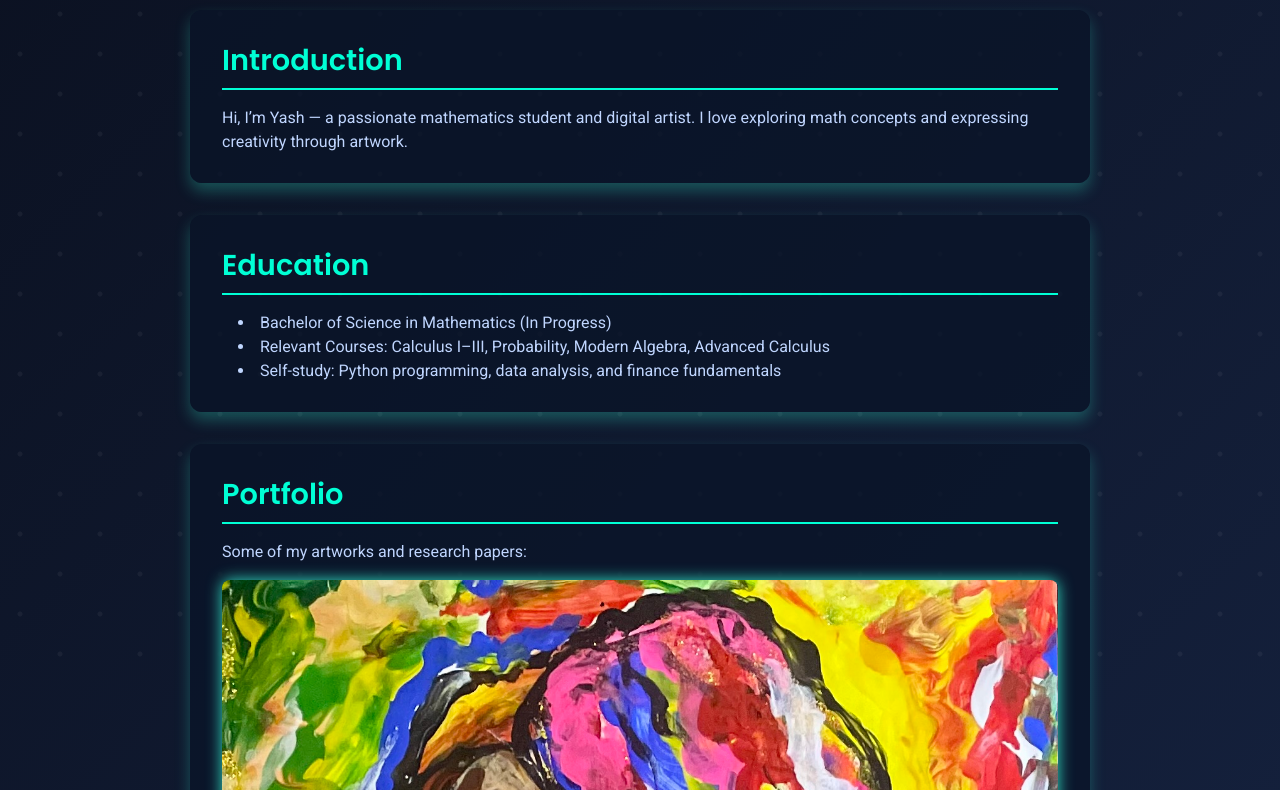
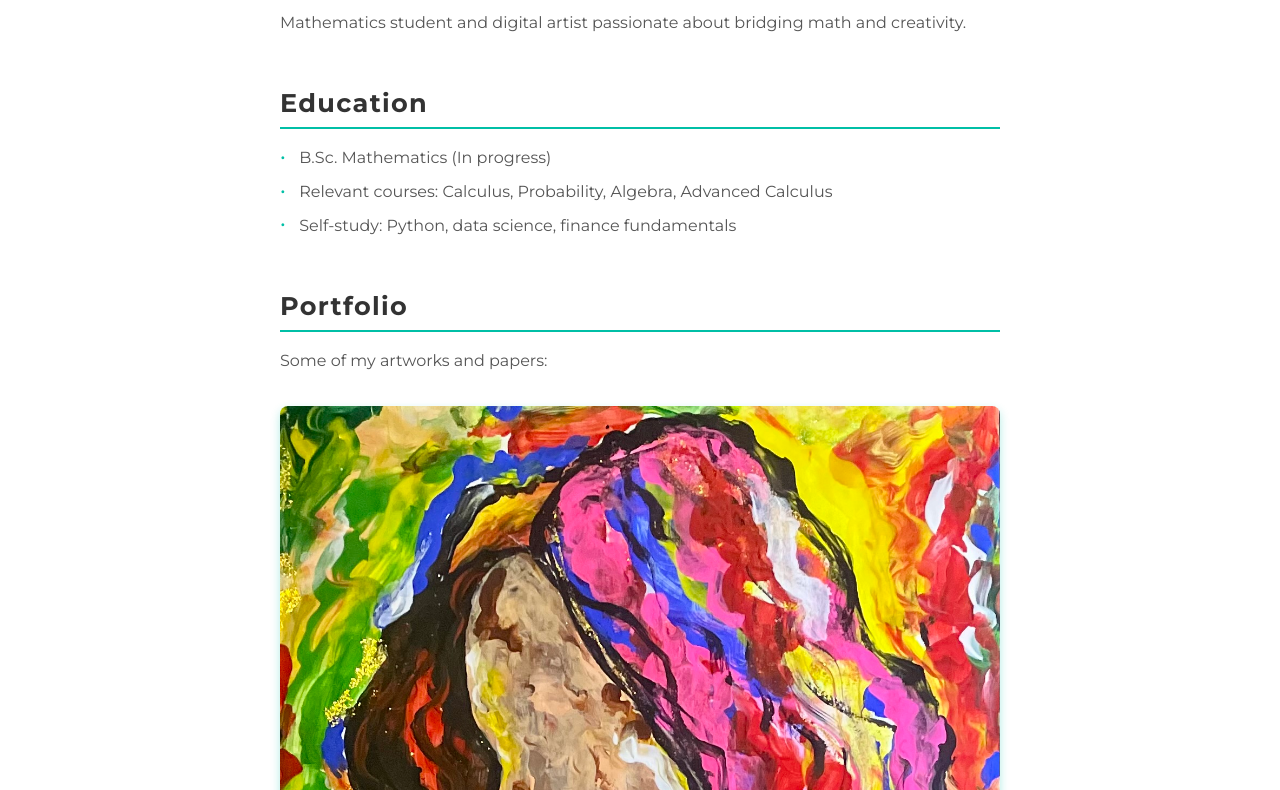
Before and after one commit to yash321jaiswal/yash321jaiswal.github.io, a plain HTML site: page index.html in a window 1280 px wide. Shown: the part 126-916 px from the top of the page. Drawn offline with Linux system fonts and the light colour scheme.

Commit message:
Update index.html

```diff
--- a/index.html
+++ b/index.html
@@ -3,153 +3,121 @@
 <head>
   <meta charset="UTF-8" />
   <meta name="viewport" content="width=device-width, initial-scale=1" />
-  <title>Yash's Stylish Math Portfolio</title>
+  <title>Yash - Portfolio</title>
+  <style>
+    @import url('https://fonts.googleapis.com/css2?family=Montserrat:wght@400;700&display=swap');
 
-  <!-- Google Fonts -->
-  <link href="https://fonts.googleapis.com/css2?family=Poppins:wght@600&family=Roboto&display=swap" rel="stylesheet" />
-
-  <style>
-    /* Reset */
-    * {
+    /* Base styles */
+    body {
       margin: 0;
-      padding: 0;
-      box-sizing: border-box;
-    }
-    body {
-      font-family: 'Roboto', sans-serif;
-      background: linear-gradient(135deg, #0b1121, #1a2a4d);
-      color: #e0e7ff;
-      min-height: 100vh;
-      padding: 2rem 1rem;
-      position: relative;
-      overflow-x: hidden;
-    }
-    /* Background math pattern (simple circles grid) */
-    body::before {
-      content: "";
-      position: fixed;
-      top: 0; left: 0; right: 0; bottom: 0;
-      background:
-        radial-gradient(circle at 20px 20px, rgba(255, 255, 255, 0.05) 2px, transparent 3px),
-        radial-gradient(circle at 60px 60px, rgba(255, 255, 255, 0.05) 2px, transparent 3px);
-      background-size: 80px 80px;
-      z-index: 0;
-      pointer-events: none;
-    }
-    header {
-      font-family: 'Poppins', sans-serif;
-      font-weight: 600;
-      font-size: 3rem;
-      text-align: center;
-      margin-bottom: 2rem;
-      color: #32e0c4;
-      text-shadow: 0 0 10px #32e0c4;
-      position: relative;
-      z-index: 1;
+      font-family: 'Montserrat', sans-serif;
+      background: #fff;
+      color: #111;
+      line-height: 1.6;
+      -webkit-font-smoothing: antialiased;
+      -moz-osx-font-smoothing: grayscale;
     }
     main {
-      max-width: 900px;
-      margin: 0 auto;
-      position: relative;
-      z-index: 1;
+      max-width: 720px;
+      margin: 3rem auto;
+      padding: 0 1rem;
     }
-    section {
-      background: rgba(10, 20, 40, 0.75);
-      padding: 1.8rem 2rem;
-      border-radius: 12px;
-      margin-bottom: 2rem;
-      box-shadow: 0 8px 15px rgba(50, 224, 196, 0.3);
+    h1, h2 {
+      font-weight: 700;
+      letter-spacing: 0.05em;
     }
-    section h2 {
-      font-family: 'Poppins', sans-serif;
-      font-weight: 600;
-      font-size: 1.8rem;
+    h1 {
+      font-size: 2.8rem;
       margin-bottom: 1rem;
-      color: #00ffd5;
-      border-bottom: 2px solid #00ffd5;
-      padding-bottom: 0.4rem;
+      color: #222;
+    }
+    h2 {
+      font-size: 1.6rem;
+      margin-top: 3rem;
+      margin-bottom: 1rem;
+      border-bottom: 2px solid #00bfa6;
+      padding-bottom: 0.2rem;
+      color: #333;
     }
     p, ul {
-      font-size: 1rem;
-      line-height: 1.5;
-      color: #c0d6ff;
+      font-weight: 400;
+      color: #555;
     }
     ul {
-      list-style: inside disc;
-      margin-left: 1rem;
+      list-style: none;
+      padding-left: 0;
+    }
+    ul li {
+      margin-bottom: 0.5rem;
+      position: relative;
+      padding-left: 1.2rem;
+    }
+    ul li::before {
+      content: '•';
+      position: absolute;
+      left: 0;
+      color: #00bfa6;
+      font-size: 1.2rem;
+      line-height: 1;
+      top: 0.1rem;
     }
     a {
-      color: #32e0c4;
+      color: #00bfa6;
       text-decoration: none;
-      font-weight: 600;
+      font-weight: 700;
+      border-bottom: 1px solid transparent;
+      transition: border-color 0.3s ease;
     }
     a:hover {
-      text-decoration: underline;
+      border-color: #00bfa6;
     }
-    /* Portfolio artworks */
+    /* Image styling */
     .artwork-img {
+      width: 100%;
       max-width: 100%;
       border-radius: 8px;
       margin-top: 1rem;
-      box-shadow: 0 0 15px #32e0c4;
-      display: block;
+      box-shadow: 0 4px 10px rgba(0, 191, 166, 0.3);
+      transition: transform 0.3s ease;
     }
-    /* Connections links container */
-    .connections a {
-      display: inline-block;
-      margin-right: 1.5rem;
-      font-size: 1.1rem;
-      padding: 0.3rem 0;
-      border-bottom: 1px solid transparent;
-      transition: border-color 0.3s ease;
+    .artwork-img:hover {
+      transform: scale(1.05);
     }
-    .connections a:hover {
-      border-color: #00ffd5;
+    /* Smooth fade-in animations */
+    .fade-in {
+      opacity: 0;
+      transform: translateY(15px);
+      animation: fadeInUp 0.6s forwards;
+      animation-delay: var(--delay, 0s);
+    }
+    @keyframes fadeInUp {
+      to {
+        opacity: 1;
+        transform: translateY(0);
+      }
     }
   </style>
 </head>
 <body>
-  <header>Yash's Math & Art Portfolio</header>
+  <main>
+    <h1 class="fade-in" style="--delay: 0s;">Yash Jaiswal</h1>
+    <p class="fade-in" style="--delay: 0.2s;">Mathematics student and digital artist passionate about bridging math and creativity.</p>
 
-  <main>
-    <section id="introduction">
-      <h2>Introduction</h2>
-      <p>Hi, I’m Yash — a passionate mathematics student and digital artist. I love exploring math concepts and expressing creativity through artwork.</p>
-    </section>
-
-    <section id="education">
+    <section class="fade-in" style="--delay: 0.4s;">
       <h2>Education</h2>
       <ul>
-        <li>Bachelor of Science in Mathematics (In Progress)</li>
-        <li>Relevant Courses: Calculus I–III, Probability, Modern Algebra, Advanced Calculus</li>
-        <li>Self-study: Python programming, data analysis, and finance fundamentals</li>
+        <li>B.Sc. Mathematics (In progress)</li>
+        <li>Relevant courses: Calculus, Probability, Algebra, Advanced Calculus</li>
+        <li>Self-study: Python, data science, finance fundamentals</li>
       </ul>
     </section>
 
-    <section id="portfolio">
+    <section class="fade-in" style="--delay: 0.6s;">
       <h2>Portfolio</h2>
-      <p>Some of my artworks and research papers:</p>
+      <p>Some of my artworks and papers:</p>
       <img src="IMG_0315.jpeg" alt="Artwork IMG_0315" class="artwork-img" />
-      <!-- Add more artworks or paper links here -->
-      <p><a href="cv.pdf" target="_blank">Download My CV (PDF)</a></p>
+      <p><a href="cv.pdf" target="_blank" rel="noopener">Download CV</a></p>
     </section>
 
-    <section id="connections" class="connections">
+    <section class="fade-in" style="--delay: 0.8s;">
       <h2>Connections</h2>
-      <a href="https://www.linkedin.com/in/yash321jaiswal" target="_blank" rel="noopener">LinkedIn</a>
-      <a href="https://github.com/yash321jaiswal" target="_blank" rel="noopener">GitHub</a>
-      <!-- Add more social links here -->
-    </section>
-
-    <section id="interests">
-      <h2>Interests</h2>
-      <ul>
-        <li>Mathematical research and problem solving</li>
-        <li>Algorithmic art and generative graphics</li>
-        <li>Financial mathematics and quantitative analysis</li>
-        <li>Open source projects and programming</li>
-      </ul>
-    </section>
-  </main>
-</body>
-</html>
```
